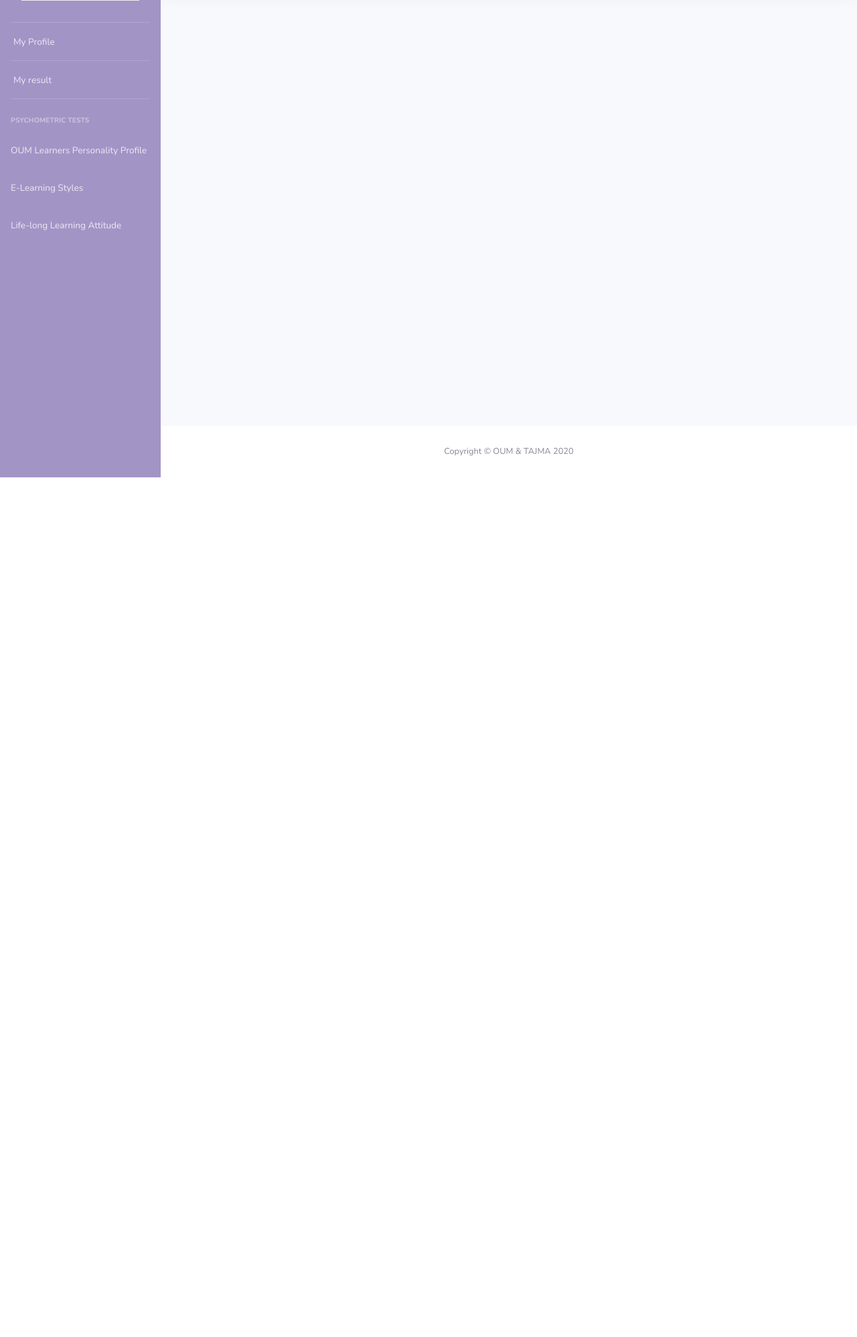
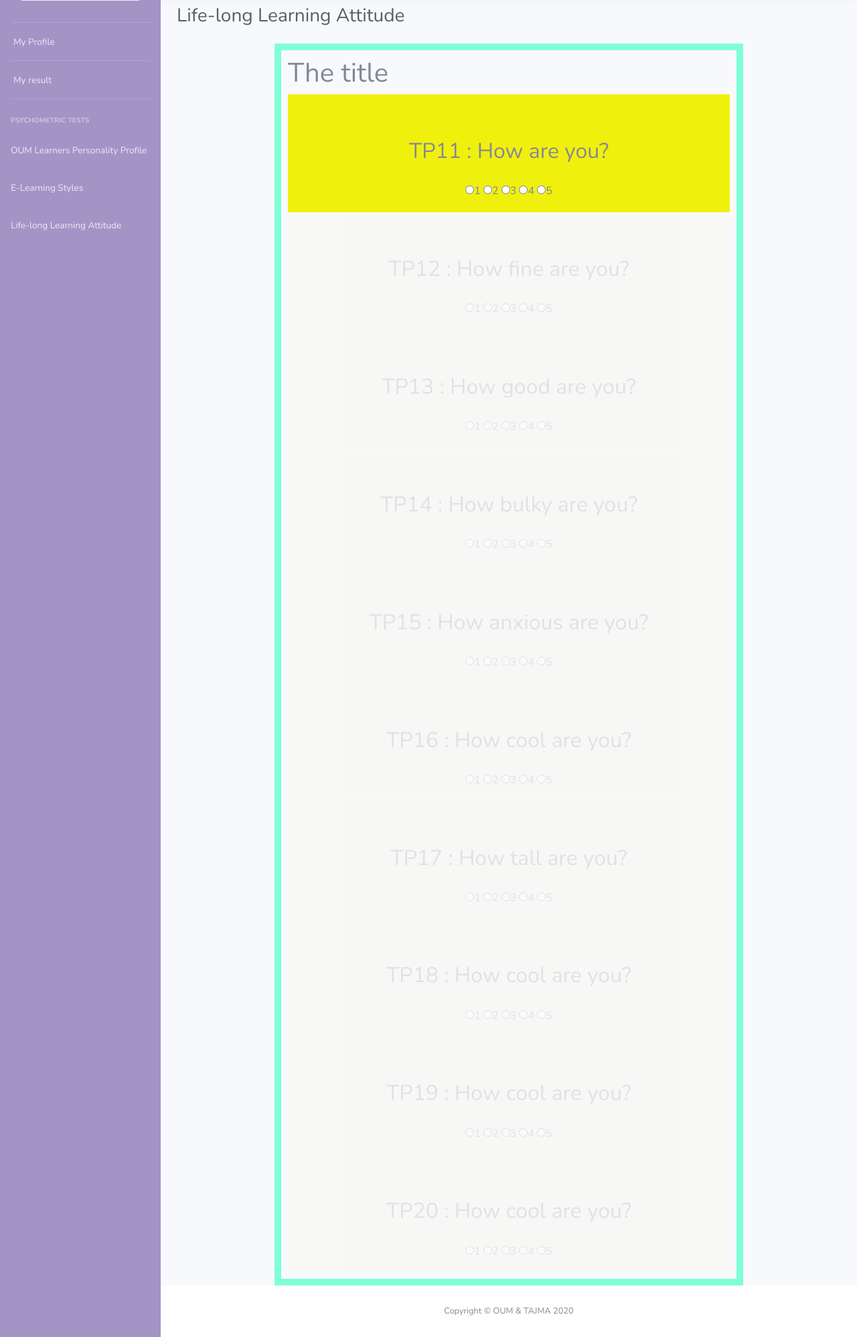
Before and after one commit to diyanaco/TAJMA_OUM, a Flask app: page /dashboard?type=1 in a window 1280 px wide. Shown: the part 87-2084 px from the top of the page at 67% size. Before the commit the page ends 800 px from the top, so only its background shows below. Run offline with Flask 2, Linux system fonts and the light colour scheme; data comes from the database, SQL or seed files in the repository; parts of the project's set-up code (start-up, migrations or seed data) failed here and were passed over; some libraries are stand-ins or nearby versions.

Commit message:
added css and js into dashboard for questionaire

```diff
--- a/tajma/templates/dashboard.html
+++ b/tajma/templates/dashboard.html
@@ -17,6 +17,9 @@
     <!-- Custom styles for this template-->
     <link rel='stylesheet' href="{{ url_for('static', filename='css/dashboardStyle.css')}}">
     <script type="text/javascript" src="{{ url_for('static', filename='js/jquery-3.5.1.js') }}"></script>
+    <script type="text/javascript" src="{{ url_for('static', filename='js/questionaire.js') }}"></script>
+    <!--Adding scrollTo javascript function-->
+    <script src="//cdn.jsdelivr.net/npm/jquery.scrollto@2.1.2/jquery.scrollTo.min.js"></script>
     {%block head%}
     {%endblock%}
 </head>
@@ -65,20 +68,20 @@
             {%block sidebar%}
             <!-- Nav Item - Pages Collapse Menu -->
             <li class="nav-item">
-                <a class="nav-link collapsed" href="learner">
+                <a class="nav-link collapsed" href="{{url_for('dashboard', type='1')}}">
                     <span>OUM Learners Personality Profile</span>
                 </a>
             </li>
 
             <!-- Nav Item - Utilities Collapse Menu -->
             <li class="nav-item">
-                <a class="nav-link collapsed" href="elearning">
+                <a class="nav-link collapsed" href="{{url_for('dashboard', type='2')}}">
                     <span>E-Learning Styles</span>
                 </a>
             </li>
 
             <li class="nav-item">
-                <a class="nav-link collapsed" href="attitude">
+                <a class="nav-link collapsed" href="{{url_for('dashboard', type='3')}}">
                     <span>Life-long Learning Attitude</span>
                 </a>
             </li>
@@ -108,13 +111,35 @@
 
                 <!-- Begin Page Content -->
                 <div class="container-fluid">
-
-                    {%block body%}
-                    {%endblock%}
-
+                    {% if value is defined %}
+                    <!-- Page Heading -->
+                    <div class="d-sm-flex align-items-center justify-content-between mb-4">
+                        <h1 class="h3 mb-0 text-gray-800">Life-long Learning Attitude</h1>
+                    </div>
+                    <div class="form">
+                        <h1>The title</h1>
+                        {% for ques in value %}
+                        <div class="block">
+                            <div class="row question">
+                                <div class="col">
+                                    <h2>{{ques}}</h2>
+                                </div>
+                            </div>
+                            <div class="row answer">
+                                <div class="col-sm input-radio">
+                                    <input type="radio" name="editList" value="One">1
+                                    <input type="radio" name="editList" value="Two">2
+                                    <input type="radio" name="editList" value="Three">3
+                                    <input type="radio" name="editList" value="Four">4
+                                    <input type="radio" name="editList" value="Five">5
+                                </div>
+                            </div>
+                        </div>
+                        {% endfor %}
+                    </div>
+                    {% endif %}
                 </div>
                 <!-- /.container-fluid -->
-
             </div>
             <!-- End of Main Content -->
 
```
